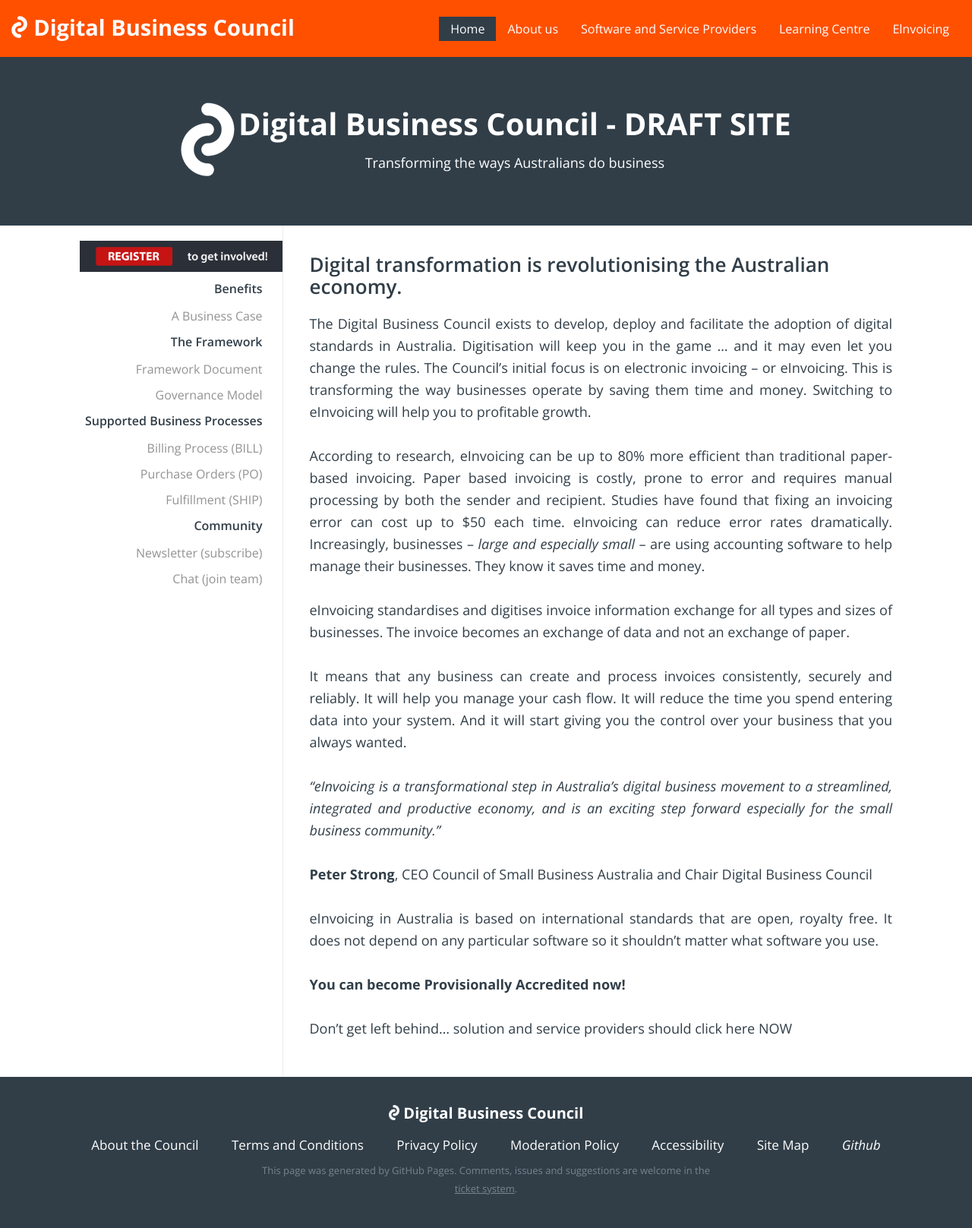
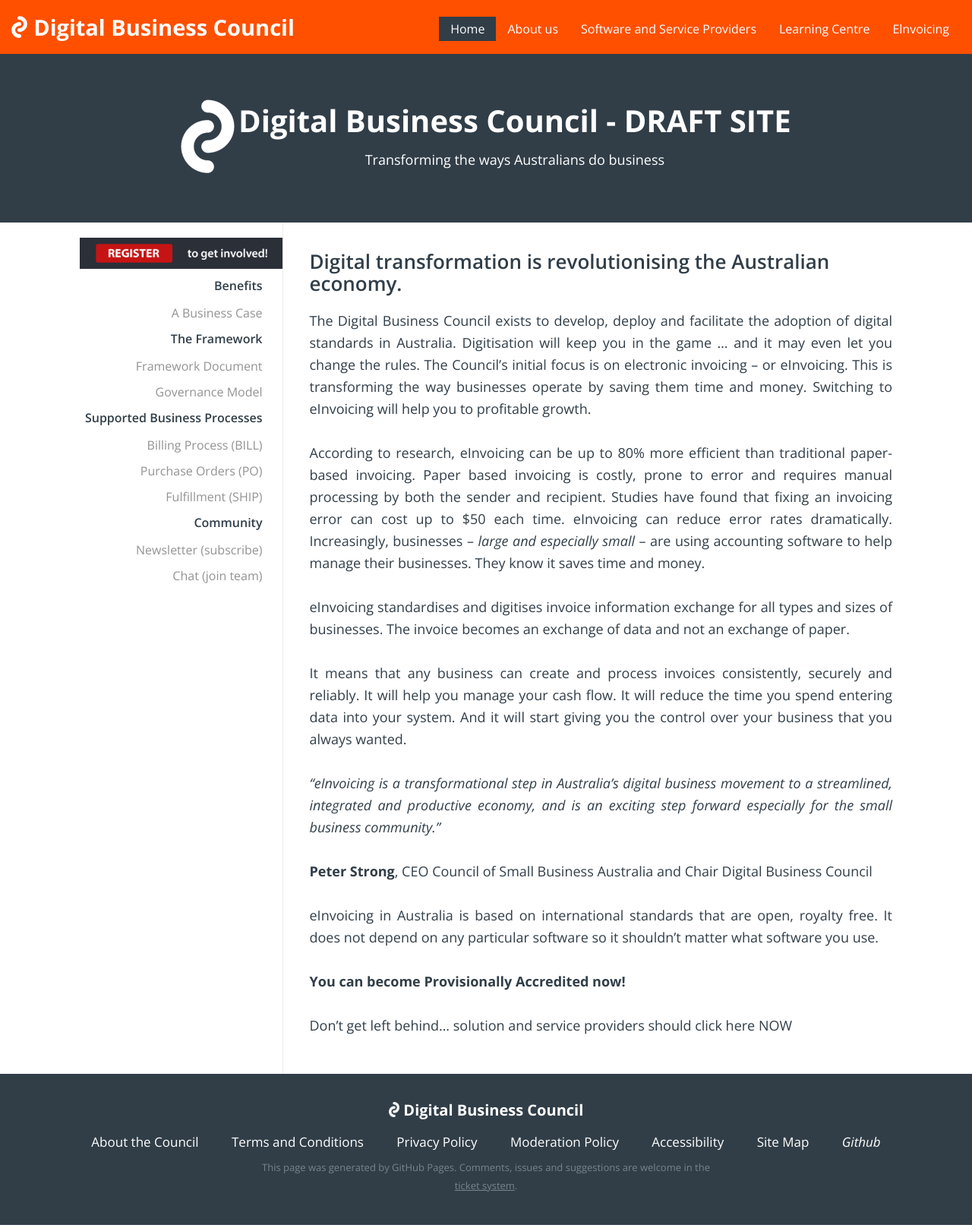
Before and after one commit to Digital-Business-Council/Digital-Business-Council.github.io, a Jekyll site: the page built from index.md, in a window 1280 px wide. Shown: the whole page at 76% size. Built offline with Jekyll 4.4.1, drawn with Linux system fonts in a browser that asks for light colours.

Commit message:
Update _header.scss

```diff
--- a/_sass/_header.scss
+++ b/_sass/_header.scss
@@ -21,7 +21,7 @@
   }
 
   .header-line{
-    padding: 12px 0 20px 0;
+    padding: 12px 0 16px 0;
 
     &:after{
       display: table;
```
